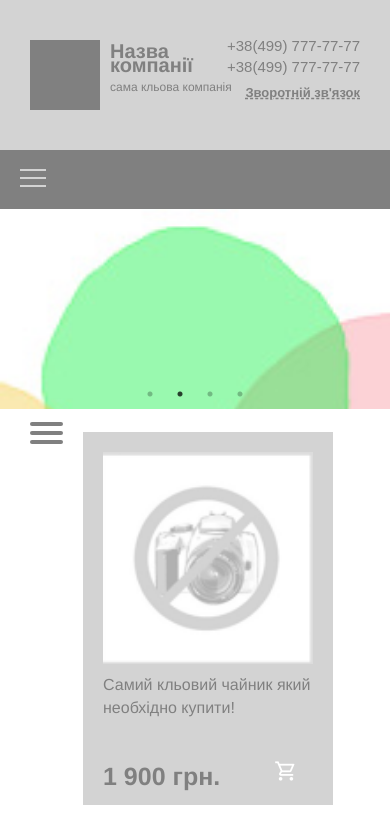
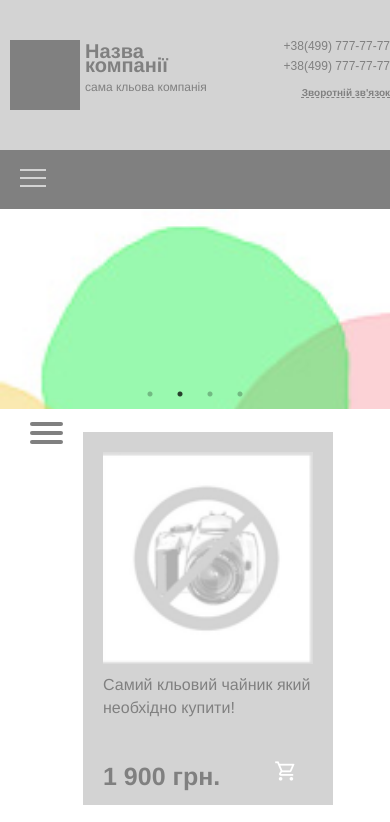
Before and after one commit to panasychkka/Layout3, a plain HTML site: page index.html in a window 390 px wide. Shown: the top 822 px of the page. Drawn offline with nearby package versions, Linux system fonts and the light colour scheme.

Commit message:
Add files via upload
фікси хедеру

```diff
--- a/style.css
+++ b/style.css
@@ -38,6 +38,7 @@ header {
         margin-right: 30px;
     }
 }
+
 .header-container__company-name {
     left: 10px;
     line-height: 0;
@@ -788,6 +789,28 @@ footer{
         top: 165px
     }
 }
+@media (max-width:400px) {
+    .header-container__logo {
+        max-height: 40px;
+        max-width: 40px;
+        margin-bottom: 30px;
+        margin-right: 25px;
+        margin-left: -20px;
+    }
+    .header-container__company-name{
+        font-size: 8px;
+    }
+    .header-container__phone-numbers a {
+        font-size: 12px;
+        margin-right: 0px;
+    }
+    .header-container__feedback-button{
+        font-size: 10px;
+    }
+    .header-container__feedback{
+        margin-right: 0px;
+    }
+}
 
 @media (min-width: 577px) and (max-width: 992px) {
     .header-container__phone-numbers a {
```
